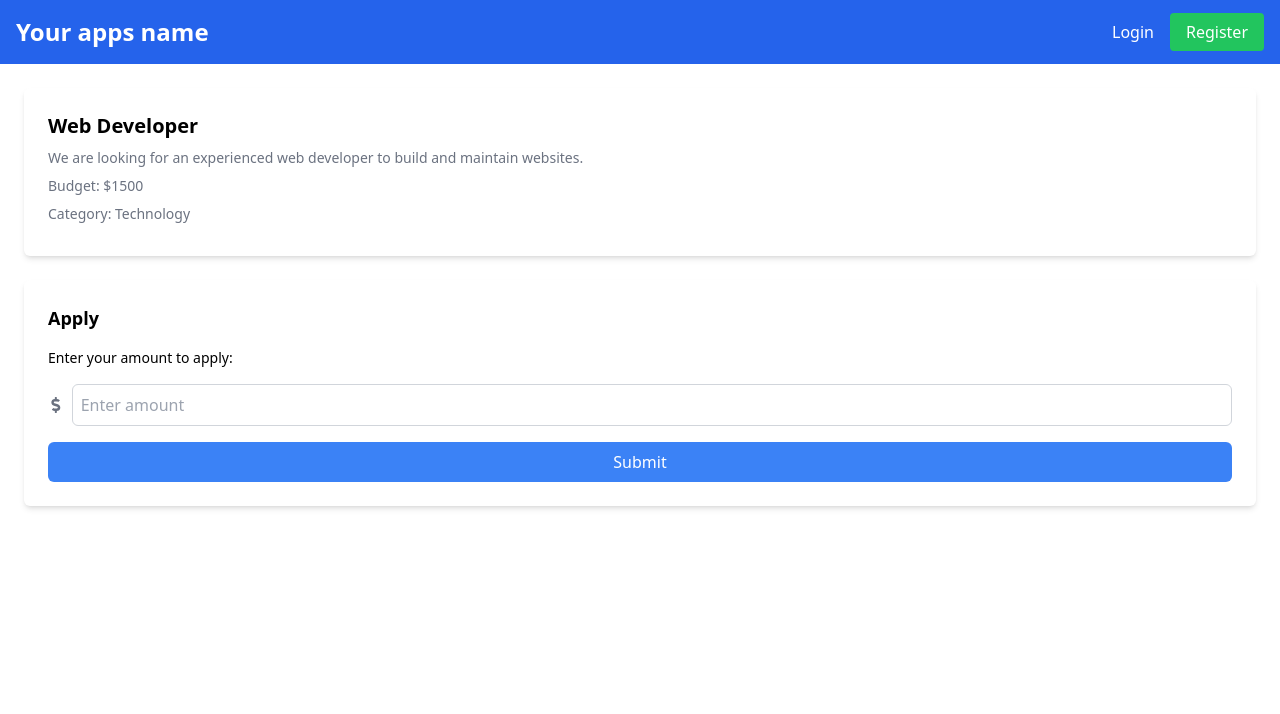
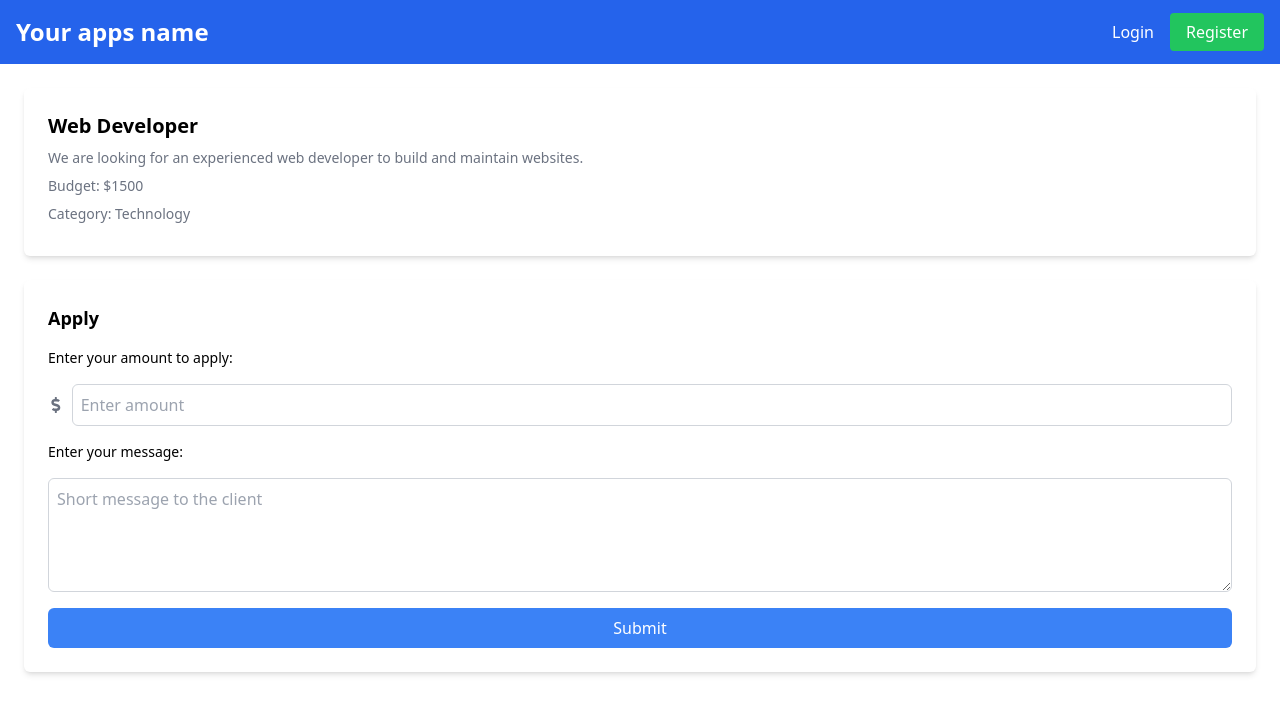
Before and after one commit to Naighu/freelance-app, a React (Create React App) app in the folder frontend/: page /apply in a window 1280 px wide. Shown: the top 714 px of the page. Built offline with nearby package versions, Linux system fonts and the light colour scheme; no server answers.

Commit message:
Sub Task 5.1: Created a form component for adding bids

```diff
--- a/frontend/src/pages/worker/ApplyWork.jsx
+++ b/frontend/src/pages/worker/ApplyWork.jsx
@@ -3,11 +3,13 @@ import { FaDollarSign } from 'react-icons/fa';
 
 const ApplyWorkPage = () => {
     const [applicationAmount, setApplicationAmount] = useState('');
+    const [message, setMessage] = useState('');
+
 
     const job = {
         title: "Web Developer",
         description: "We are looking for an experienced web developer to build and maintain websites.",
-    budget: 1500, // Budget for the job
+        budget: 1500,
         category: "Technology"
     };
 
@@ -15,13 +17,21 @@ const ApplyWorkPage = () => {
     const handleApply = () => {
         if (!applicationAmount) {
             alert("Please enter an amount.");
-    }else if(applicationAmount < 0){
+            return;
+
+        }
+         if (applicationAmount < 0) {
             alert("Invalid amount");
-    }else if(applicationAmount > job.budget) {
+            return;
+
+        }  if (applicationAmount > job.budget) {
             alert(`Amount should be <= ${job.budget}`);
-    }else {
-      console.log(`Applied with amount: $${applicationAmount}`);
-      // You could also make an API call here to submit the application
+            return;
+        }
+
+        if(message ===''){
+            alert(`Message field should not be empty`);
+            return;
         }
     };
 
@@ -51,6 +61,16 @@ const ApplyWorkPage = () => {
                     />
                   </div>
 
+                  {/* Message Input */}
+                  <label className="text-sm font-medium">Enter your message:</label>
+                  <textarea
+                    value={message}
+                    onChange={(e) => setMessage(e.target.value)}
+                    placeholder="Short message to the client"
+                    rows="4"
+                    className="border border-gray-300 rounded-md p-2 w-full"
+                  />
+
                   <button
                     onClick={handleApply}
                     className="bg-blue-500 text-white py-2 px-4 rounded-md hover:bg-blue-600"
```
Lines whose indentation alone changed are shown as unchanged.
